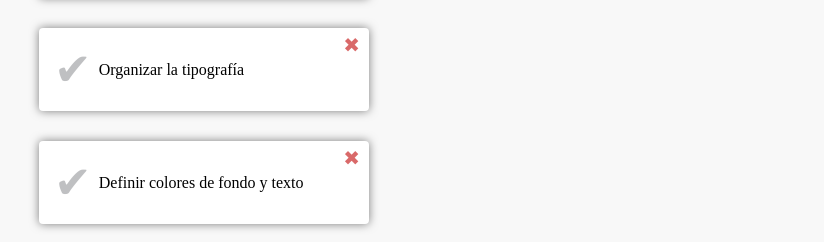
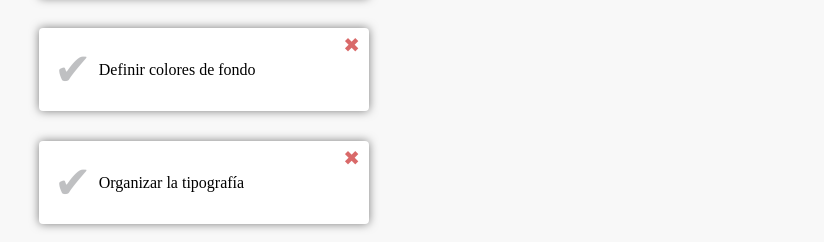
Before and after one commit to elan-sk/CURSO-REACT, a React (Create React App) app: page / in a window 1280 px wide. Shown: the part 267-509 px from the top of the page, without its empty margins (456-1280 px from the left). Built offline with nearby package versions, Linux system fonts and the light colour scheme.

Commit message:
Actualizacion

```diff
--- a/src/App.js
+++ b/src/App.js
@@ -8,8 +8,8 @@ import './App.css'
 
 const defaultTodos = [
   { text: 'Definir los selectores', completed: false},
+  { text: 'Definir colores de fondo', completed: false},
   { text: 'Organizar la tipografía', completed: false},
-  { text: 'Definir colores de fondo y texto', completed: false},
   { text: 'Incluir detalles (sombras, bordes, overflow, etc)', completed: false},
   { text: 'Definir espacios entre elementos', completed: false},
   { text: 'Quitar referencias de prueba y ultimar detalles', completed: false},
```
